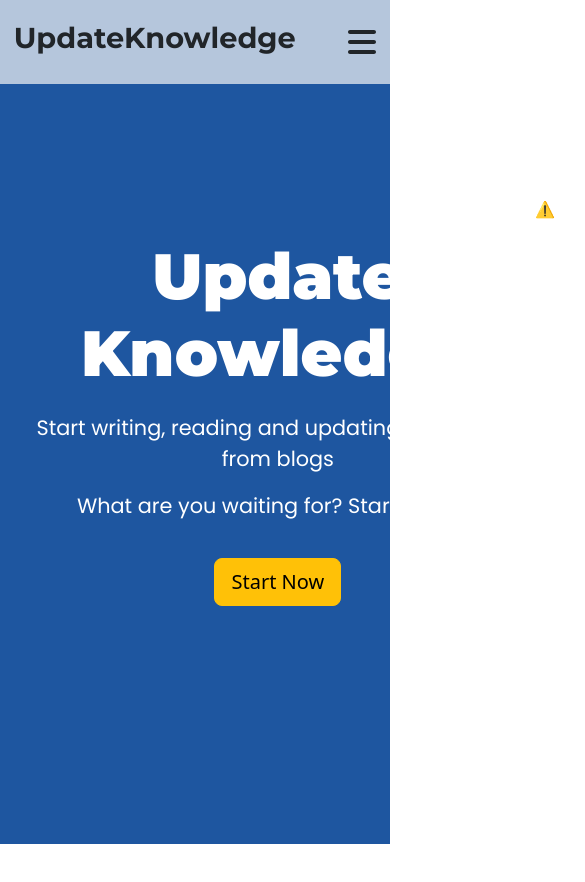
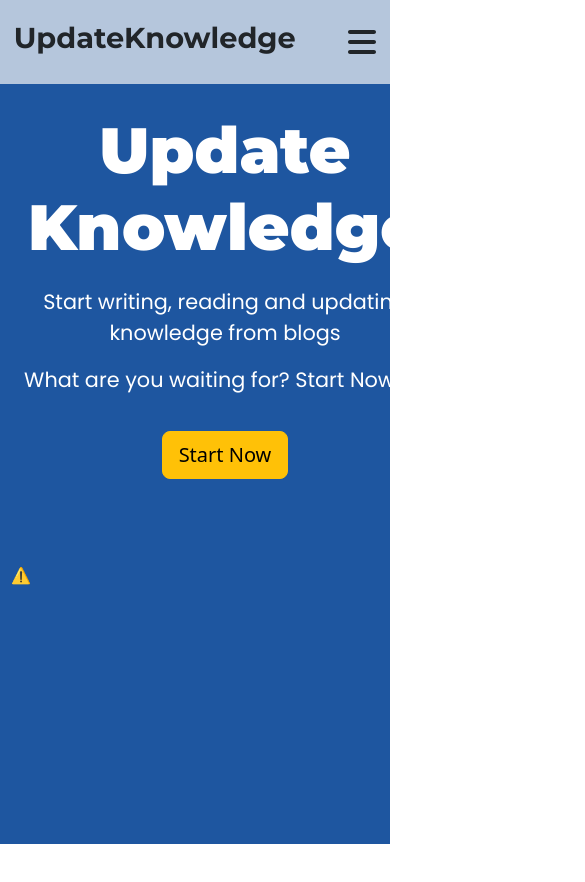
Before and after one commit to Programmer-Kishan/Blog-Website, a React (Create React App) app: page / in a window 390 px wide. Shown: the top 882 px of the page, 585 px wide, since content can reach past the window. Before the commit the page ends 844 px from the top, so only its background shows below. Built offline with nearby package versions, Linux system fonts and the light colour scheme; no server answers.

Commit message:
responsive issue fixed

```diff
--- a/src/Components/LandingPage/LandingPage.module.css
+++ b/src/Components/LandingPage/LandingPage.module.css
@@ -50,8 +50,14 @@
         place-items: center;
     }
 
+    .content-box {
+        flex-direction: column;
+        align-items: flex-start;
+    }
+
     .left-content {
         width: 100%;
+        margin: 7em 0 4rem;
     }
 
 }
--- a/src/Components/Navbar/Navbar.module.css
+++ b/src/Components/Navbar/Navbar.module.css
@@ -107,5 +107,6 @@
     .mobile-links {
         margin: 0;
         bottom: -198%;
+        background-color: #f6f6f6b3;
     }
 }
```
